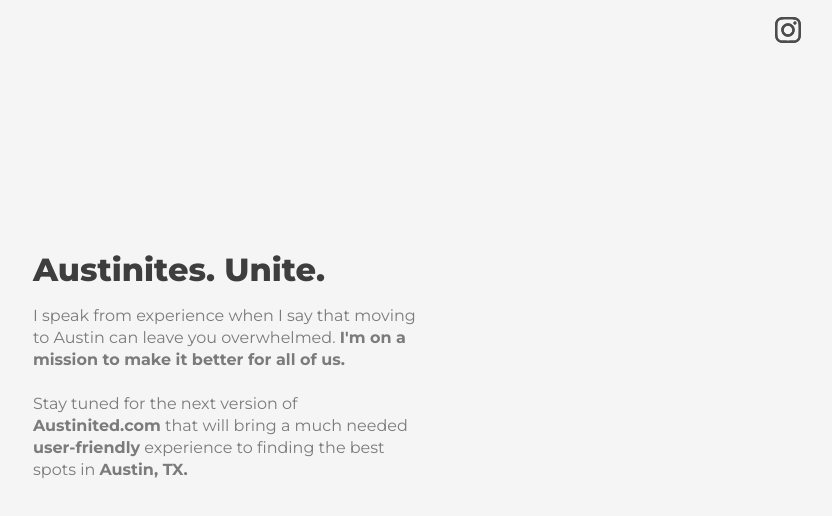
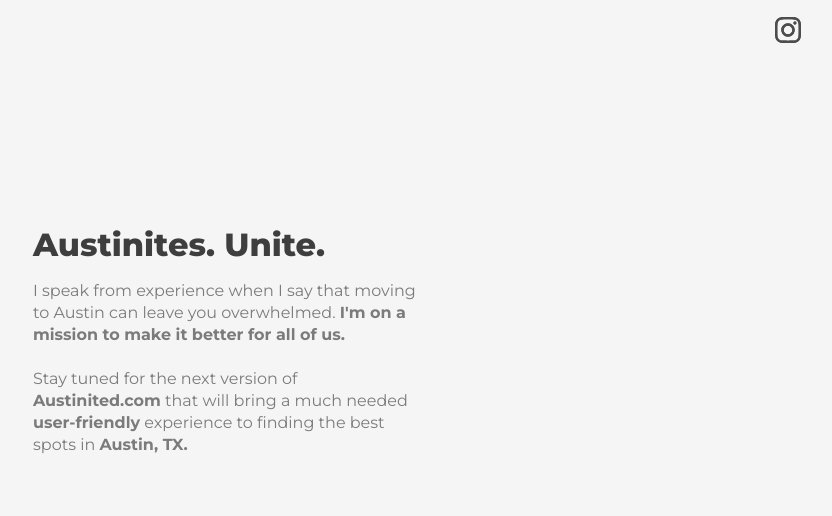
Before and after one commit to tfogg2/Austinited, a React (Create React App) app: page / in a window 1280 px wide. Shown: the top 516 px of the page, without its empty margins (415-1247 px from the left). Built offline with nearby package versions, Linux system fonts and the light colour scheme.

Commit message:
removed logo

```diff
--- a/src/Main.scss
+++ b/src/Main.scss
@@ -77,7 +77,7 @@ body{
   .splash .splash-copy{
     width: 30%;
     text-align: left;
-    padding: 75px 0;
+    padding: 50px 0;
   }
 }
 .splash-copy{
```
